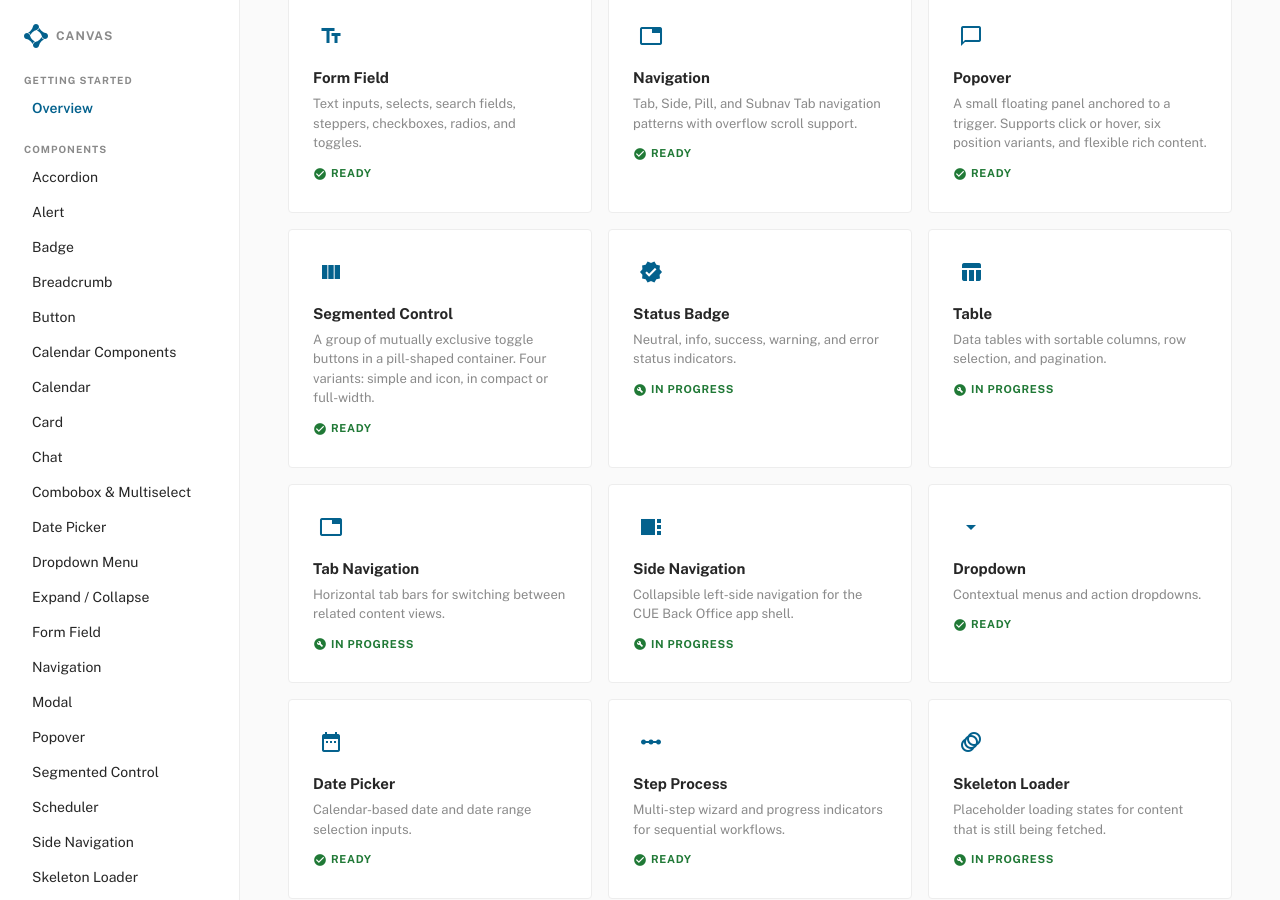
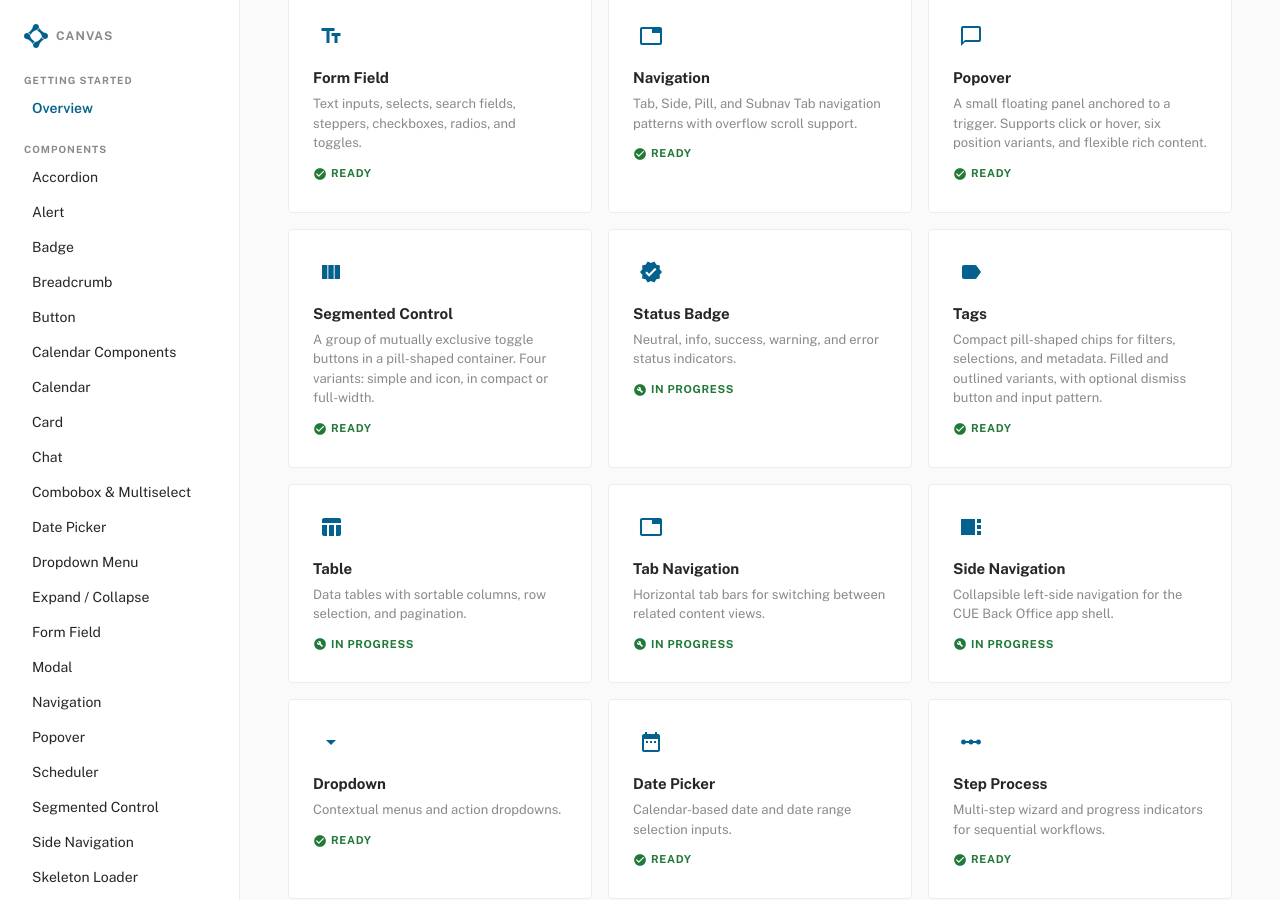
Before and after one commit to toddcoleman-excellis/cue-canvas-docs, a Jekyll site: the page built from index.html, in a window 1280 px wide and 900 px high, scrolled down 1417 px. Built offline with Jekyll 4.4.1, drawn with Linux system fonts in a browser that asks for light colours.

Commit message:
Tags added

```diff
--- a/_includes/sidebar.html
+++ b/_includes/sidebar.html
@@ -13,31 +13,32 @@
 
 <p class="docs-sidebar__section-label">Components</p>
 <div class="docs-sidebar__nav">
-  <a href="{{ page.root }}components/accordion.html"         class="docs-sidebar__nav-link{% if page.activeNav == 'accordion' %} active{% endif %}">Accordion</a>
-  <a href="{{ page.root }}components/alert.html"             class="docs-sidebar__nav-link{% if page.activeNav == 'alert' %} active{% endif %}">Alert</a>
-  <a href="{{ page.root }}components/badge.html"             class="docs-sidebar__nav-link{% if page.activeNav == 'badge' %} active{% endif %}">Badge</a>
-  <a href="{{ page.root }}components/breadcrumb.html"        class="docs-sidebar__nav-link{% if page.activeNav == 'breadcrumb' %} active{% endif %}">Breadcrumb</a>
-  <a href="{{ page.root }}components/button.html"            class="docs-sidebar__nav-link{% if page.activeNav == 'button' %} active{% endif %}">Button</a>
-  <a href="{{ page.root }}components/calendar-components.html" class="docs-sidebar__nav-link{% if page.activeNav == 'calendar-components' %} active{% endif %}">Calendar Components</a>
-  <a href="{{ page.root }}components/calendar.html"          class="docs-sidebar__nav-link{% if page.activeNav == 'calendar' %} active{% endif %}">Calendar</a>
-  <a href="{{ page.root }}components/card.html"              class="docs-sidebar__nav-link{% if page.activeNav == 'card' %} active{% endif %}">Card</a>
-  <a href="{{ page.root }}components/chat.html"              class="docs-sidebar__nav-link{% if page.activeNav == 'chat' %} active{% endif %}">Chat</a>
-  <a href="{{ page.root }}components/combobox.html"          class="docs-sidebar__nav-link{% if page.activeNav == 'combobox' %} active{% endif %}">Combobox &amp; Multiselect</a>
-  <a href="{{ page.root }}components/date-picker.html"       class="docs-sidebar__nav-link{% if page.activeNav == 'date-picker' %} active{% endif %}">Date Picker</a>
-  <a href="{{ page.root }}components/dropdown.html"          class="docs-sidebar__nav-link{% if page.activeNav == 'dropdown' %} active{% endif %}">Dropdown Menu</a>
-  <a href="{{ page.root }}components/expand-collapse.html"   class="docs-sidebar__nav-link{% if page.activeNav == 'expand-collapse' %} active{% endif %}">Expand / Collapse</a>
-  <a href="{{ page.root }}components/form-field.html"        class="docs-sidebar__nav-link{% if page.activeNav == 'form-field' %} active{% endif %}">Form Field</a>
-  <a href="{{ page.root }}components/navigation.html"         class="docs-sidebar__nav-link{% if page.activeNav == 'navigation' %} active{% endif %}">Navigation</a>
-  <a href="{{ page.root }}components/modal.html"             class="docs-sidebar__nav-link{% if page.activeNav == 'modal' %} active{% endif %}">Modal</a>
-  <a href="{{ page.root }}components/popover.html"          class="docs-sidebar__nav-link{% if page.activeNav == 'popover' %} active{% endif %}">Popover</a>
-  <a href="{{ page.root }}components/segmented-control.html" class="docs-sidebar__nav-link{% if page.activeNav == 'segmented-control' %} active{% endif %}">Segmented Control</a>
-  <a href="{{ page.root }}components/scheduler.html"         class="docs-sidebar__nav-link{% if page.activeNav == 'scheduler' %} active{% endif %}">Scheduler</a>
-  <a href="{{ page.root }}components/in-progress.html"       class="docs-sidebar__nav-link{% if page.activeNav == 'side-nav' %} active{% endif %}">Side Navigation</a>
-  <a href="{{ page.root }}components/in-progress.html"       class="docs-sidebar__nav-link{% if page.activeNav == 'skeleton' %} active{% endif %}">Skeleton Loader</a>
-  <a href="{{ page.root }}components/in-progress.html"       class="docs-sidebar__nav-link{% if page.activeNav == 'status-badge' %} active{% endif %}">Status Badge</a>
-  <a href="{{ page.root }}components/step-process.html"      class="docs-sidebar__nav-link{% if page.activeNav == 'step-process' %} active{% endif %}">Step Process</a>
-  <a href="{{ page.root }}components/in-progress.html"       class="docs-sidebar__nav-link{% if page.activeNav == 'tabs' %} active{% endif %}">Tab Navigation</a>
-  <a href="{{ page.root }}components/in-progress.html"       class="docs-sidebar__nav-link{% if page.activeNav == 'table' %} active{% endif %}">Table</a>
+  <a href="{{ page.root }}components/accordion.html"          class="docs-sidebar__nav-link{%- if page.activeNav == 'accordion' %} active{%- endif %}">Accordion</a>
+  <a href="{{ page.root }}components/alert.html"          class="docs-sidebar__nav-link{%- if page.activeNav == 'alert' %} active{%- endif %}">Alert</a>
+  <a href="{{ page.root }}components/badge.html"          class="docs-sidebar__nav-link{%- if page.activeNav == 'badge' %} active{%- endif %}">Badge</a>
+  <a href="{{ page.root }}components/breadcrumb.html"          class="docs-sidebar__nav-link{%- if page.activeNav == 'breadcrumb' %} active{%- endif %}">Breadcrumb</a>
+  <a href="{{ page.root }}components/button.html"          class="docs-sidebar__nav-link{%- if page.activeNav == 'button' %} active{%- endif %}">Button</a>
+  <a href="{{ page.root }}components/calendar-components.html"          class="docs-sidebar__nav-link{%- if page.activeNav == 'calendar-components' %} active{%- endif %}">Calendar Components</a>
+  <a href="{{ page.root }}components/calendar.html"          class="docs-sidebar__nav-link{%- if page.activeNav == 'calendar' %} active{%- endif %}">Calendar</a>
+  <a href="{{ page.root }}components/card.html"          class="docs-sidebar__nav-link{%- if page.activeNav == 'card' %} active{%- endif %}">Card</a>
+  <a href="{{ page.root }}components/chat.html"          class="docs-sidebar__nav-link{%- if page.activeNav == 'chat' %} active{%- endif %}">Chat</a>
+  <a href="{{ page.root }}components/combobox.html"          class="docs-sidebar__nav-link{%- if page.activeNav == 'combobox' %} active{%- endif %}">Combobox &amp; Multiselect</a>
+  <a href="{{ page.root }}components/date-picker.html"          class="docs-sidebar__nav-link{%- if page.activeNav == 'date-picker' %} active{%- endif %}">Date Picker</a>
+  <a href="{{ page.root }}components/dropdown.html"          class="docs-sidebar__nav-link{%- if page.activeNav == 'dropdown' %} active{%- endif %}">Dropdown Menu</a>
+  <a href="{{ page.root }}components/expand-collapse.html"          class="docs-sidebar__nav-link{%- if page.activeNav == 'expand-collapse' %} active{%- endif %}">Expand / Collapse</a>
+  <a href="{{ page.root }}components/form-field.html"          class="docs-sidebar__nav-link{%- if page.activeNav == 'form-field' %} active{%- endif %}">Form Field</a>
+  <a href="{{ page.root }}components/modal.html"          class="docs-sidebar__nav-link{%- if page.activeNav == 'modal' %} active{%- endif %}">Modal</a>
+  <a href="{{ page.root }}components/navigation.html"          class="docs-sidebar__nav-link{%- if page.activeNav == 'navigation' %} active{%- endif %}">Navigation</a>
+  <a href="{{ page.root }}components/popover.html"          class="docs-sidebar__nav-link{%- if page.activeNav == 'popover' %} active{%- endif %}">Popover</a>
+  <a href="{{ page.root }}components/scheduler.html"          class="docs-sidebar__nav-link{%- if page.activeNav == 'scheduler' %} active{%- endif %}">Scheduler</a>
+  <a href="{{ page.root }}components/segmented-control.html"          class="docs-sidebar__nav-link{%- if page.activeNav == 'segmented-control' %} active{%- endif %}">Segmented Control</a>
+  <a href="{{ page.root }}components/in-progress.html"          class="docs-sidebar__nav-link{%- if page.activeNav == 'side-nav' %} active{%- endif %}">Side Navigation</a>
+  <a href="{{ page.root }}components/in-progress.html"          class="docs-sidebar__nav-link{%- if page.activeNav == 'skeleton' %} active{%- endif %}">Skeleton Loader</a>
+  <a href="{{ page.root }}components/in-progress.html"          class="docs-sidebar__nav-link{%- if page.activeNav == 'status-badge' %} active{%- endif %}">Status Badge</a>
+  <a href="{{ page.root }}components/step-process.html"          class="docs-sidebar__nav-link{%- if page.activeNav == 'step-process' %} active{%- endif %}">Step Process</a>
+  <a href="{{ page.root }}components/in-progress.html"          class="docs-sidebar__nav-link{%- if page.activeNav == 'tabs' %} active{%- endif %}">Tab Navigation</a>
+  <a href="{{ page.root }}components/tags.html"          class="docs-sidebar__nav-link{%- if page.activeNav == 'tags' %} active{%- endif %}">Tags</a>
+  <a href="{{ page.root }}components/in-progress.html"          class="docs-sidebar__nav-link{%- if page.activeNav == 'table' %} active{%- endif %}">Table</a>
 </div>
 
 <p class="docs-sidebar__section-label">Icons</p>
--- a/index.html
+++ b/index.html
@@ -388,7 +388,19 @@ pageScript: |
           </p>
         </a>
 
-        <a href="components/in-progress.html" class="component-card">
+        <a href="components/tags.html" class="component-card">
+          <div class="component-card__icon">
+            <span class="material-icons" aria-hidden="true">label</span>
+          </div>
+          <p class="component-card__name">Tags</p>
+          <p class="component-card__description">Compact pill-shaped chips for filters, selections, and metadata. Filled and outlined variants, with optional dismiss button and input pattern.</p>
+          <p class="component-card__status">
+            <span class="material-icons" aria-hidden="true">check_circle</span>
+            Ready
+          </p>
+        </a>
+
+                <a href="components/in-progress.html" class="component-card">
           <div class="component-card__icon">
             <span class="material-icons" aria-hidden="true">table_chart</span>
           </div>
```
Also changed, not shown: components/tags.html (added, +595 -0 lines).
